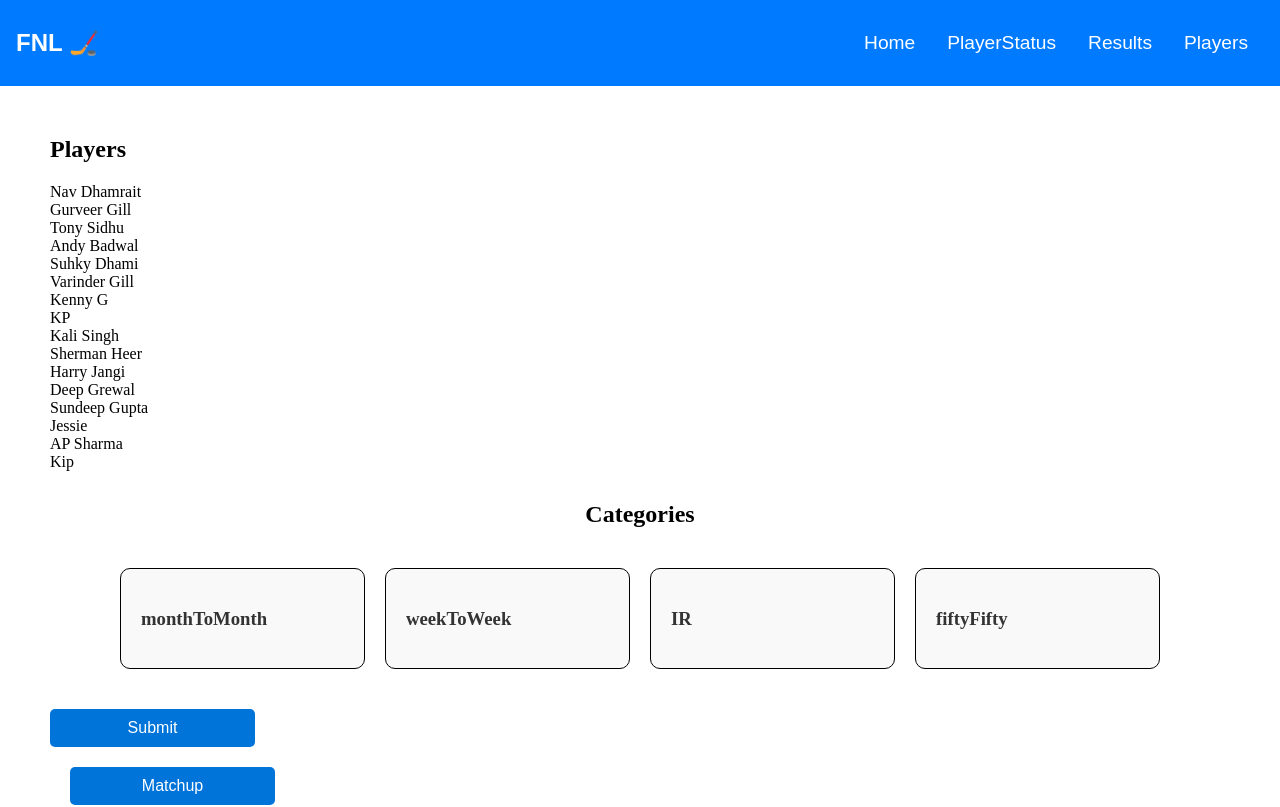
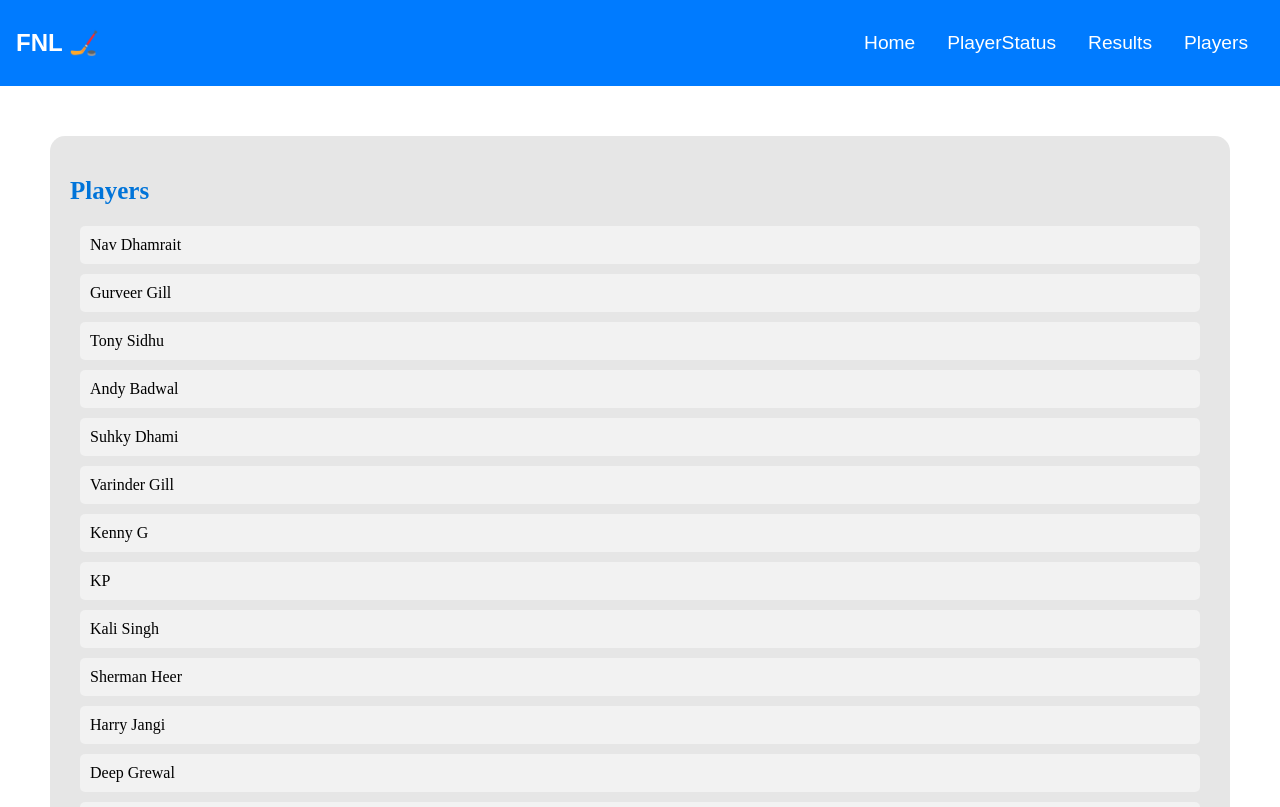
Before and after one commit to nav-commits/FNL-WebPortal, a React (Create React App) app in the folder client/: page /PlayerStatus in a window 1280 px wide. Shown: the top 807 px of the page. Built offline with nearby package versions, Linux system fonts and the light colour scheme.

Commit message:
added styling to matchup page

```diff
--- a/client/src/Views/MatchUp.jsx
+++ b/client/src/Views/MatchUp.jsx
@@ -1,5 +1,6 @@
 import React, { useState, useEffect } from 'react';
 import { useParams } from 'react-router-dom';
+import Button from '../Atoms/Button/Button';
 
 const MatchUp = () => {
     const [statusOfPLayers, setStatusOfPLayers] = useState({});
@@ -47,7 +48,6 @@ const MatchUp = () => {
     };
 
     const removePlayer = (player, status) => {
-        console.log('RemovePlayer:', player);
         if (status && statusOfPLayers[status] && statusOfPLayers[status].players) {
             setStatusOfPLayers((prevStatus) => {
                 const updatedPlayers = prevStatus[status].players.filter(
@@ -73,7 +73,6 @@ const MatchUp = () => {
 
         const player = JSON.parse(playerData);
 
-        console.log('Drop:', player);
         // Filter out the dragged player and update the 'players' array of the oldTeam in the statusOfPLayers object
         removePlayer(player, statusType);
 
@@ -144,7 +143,8 @@ const MatchUp = () => {
                                 }}
                                 key={key}
                             >
-                                <h1 style={{ color: '#003da5' }}>{key}</h1> {/* Change the color to hockey rink blue */}
+                                <h1 style={{ color: '#003da5' }}>{key}</h1>{' '}
+                                {/* Change the color to hockey rink blue */}
                                 {statusOfPLayers[key].players.map((singlePlayer, playerIndex) => (
                                     <div key={playerIndex}>
                                         <p
@@ -169,6 +169,8 @@ const MatchUp = () => {
                         ))}
                 </div>
                 <h3 style={{ textAlign: 'center', marginTop: '30px' }}>Make Teams</h3>
+
+                <form >
                     <div
                         style={{
                             display: 'flex',
@@ -232,6 +234,14 @@ const MatchUp = () => {
                             </div>
                         ))}
                     </div>
+                    <Button
+                        title='Submit'
+                        color='#0074D9'
+                        width={'150px'}
+                        type='submit'
+                        marginTop={'20px'}
+                    />
+                </form>
             </div>
         </>
     );
--- a/client/src/Views/PlayerStatus.jsx
+++ b/client/src/Views/PlayerStatus.jsx
@@ -1,4 +1,4 @@
-import React, { useEffect, useState } from 'react';
+import React, { useState } from 'react';
 import { fnlPlayers } from '../Utils';
 import { useNavigate } from 'react-router-dom';
 import Button from '../Atoms/Button/Button';
@@ -84,7 +84,17 @@ function PlayerStatus() {
     };
 
     const renderPlayer = (player) => (
-        <div key={player.id} onDragStart={(e) => handleDragStart(e, player)} draggable>
+        <div
+            key={player.id}
+            onDragStart={(e) => handleDragStart(e, player)}
+            draggable
+            style={{
+                backgroundColor: '#f2f2f2',
+                padding: '10px',
+                margin: '10px',
+                borderRadius: '5px',
+            }}
+        >
             {player.name}
         </div>
     );
@@ -96,15 +106,17 @@ function PlayerStatus() {
             onDrop={(e) => handleDrop(e, category)}
             className='category'
             style={{
-                border: '1px solid #000',
-                borderRadius: '10px',
+                border: '2px solid #000',
+                borderRadius: '15px',
                 backgroundColor: '#f9f9f9',
                 margin: '10px',
                 padding: '20px',
                 width: '250px',
             }}
         >
-            <h3 style={{ color: '#333', textAlign: 'left' }}>{category.name}</h3>
+            <h3 style={{ color: '#333', textAlign: 'left', fontSize: '20px', fontWeight: 'bold' }}>
+                {category.name}
+            </h3>
             <ol>
                 {category.players.map((player) => (
                     <li>{renderPlayer(player)}</li>
@@ -114,14 +126,30 @@ function PlayerStatus() {
     );
 
     return (
-        <div style={{ margin: '50px' }}>
+        <div
+            style={{
+                margin: '50px',
+                backgroundColor: '#e6e6e6',
+                borderRadius: '15px',
+                padding: '20px',
+            }}
+        >
             <div className='players'>
-                <h2>Players</h2>
+                <h2 style={{ fontSize: '25px', fontWeight: 'bold', color: '#0074D9' }}>Players</h2>
                 {players.map((player) => renderPlayer(player))}
             </div>
             <form onSubmit={handleSubmit}>
                 <div style={{ margin: '30px' }}>
-                    <h2 style={{ textAlign: 'center' }}>Categories</h2>
+                    <h2
+                        style={{
+                            textAlign: 'center',
+                            fontSize: '25px',
+                            fontWeight: 'bold',
+                            color: '#0074D9',
+                        }}
+                    >
+                        Categories
+                    </h2>
                     <div
                         style={{
                             margin: '30px',
@@ -134,8 +162,21 @@ function PlayerStatus() {
                     </div>
                 </div>
 
-                <Button title='Submit' color='#0074D9' width={'205px'} type='submit' />
-            </form>
+                <div
+                    style={{
+                        display: 'flex',
+                        justifyContent: 'space-between',
+                        width: '420px',
+                        margin: '0 auto',
+                    }}
+                >
+                    <Button
+                        title='Submit'
+                        color='#0074D9'
+                        width={'150px'}
+                        type='submit'
+                        marginTop={'20px'}
+                    />
                     <Button
                         marginTop={'20px'}
                         title='Matchup'
@@ -145,6 +186,8 @@ function PlayerStatus() {
                         onClick={matchHandler}
                     />
                 </div>
+            </form>
+        </div>
     );
 }
 
```
Lines whose indentation alone changed are shown as unchanged.
